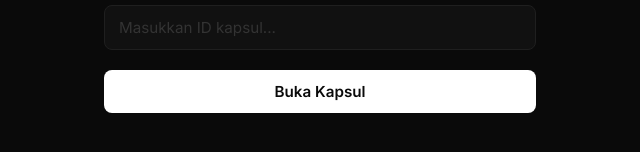
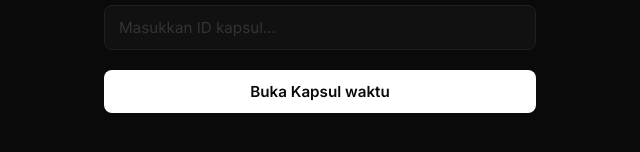
Before and after one commit to iamMontyy/KAPSULWAKTUAPI, a website: page public/index.html in a window 1280 px wide. Both pictures are taken after a click on the button "Buka". Shown: the part 202-354 px from the top of the page, 320-960 px from the left. Drawn offline with Linux system fonts and the light colour scheme.

Commit message:
Update index.html

```diff
--- a/public/index.html
+++ b/public/index.html
@@ -47,7 +47,7 @@
       <form id="form-buka">
         <label for="capsule-id">ID Kapsul</label>
         <input id="capsule-id" type="text" placeholder="Masukkan ID kapsul..." required />
-        <button type="submit" id="btn-buka">Buka Kapsul</button>
+        <button type="submit" id="btn-buka">Buka Kapsul waktu</button>
       </form>
 
       <div class="result hidden" id="result-ok">
```
